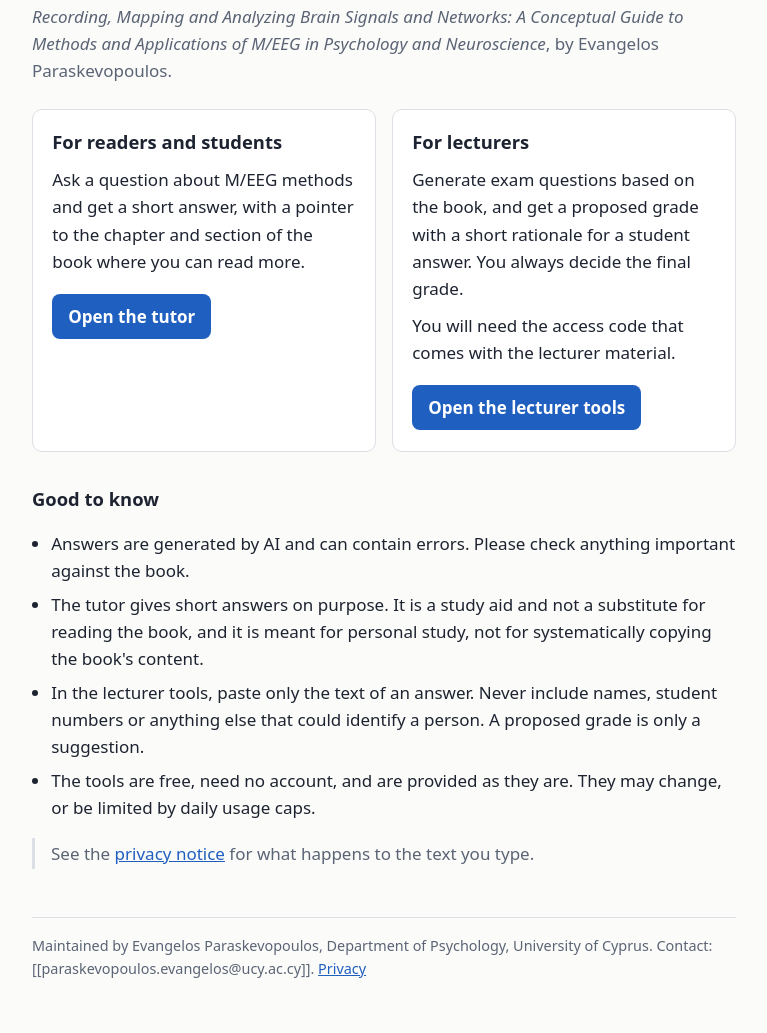
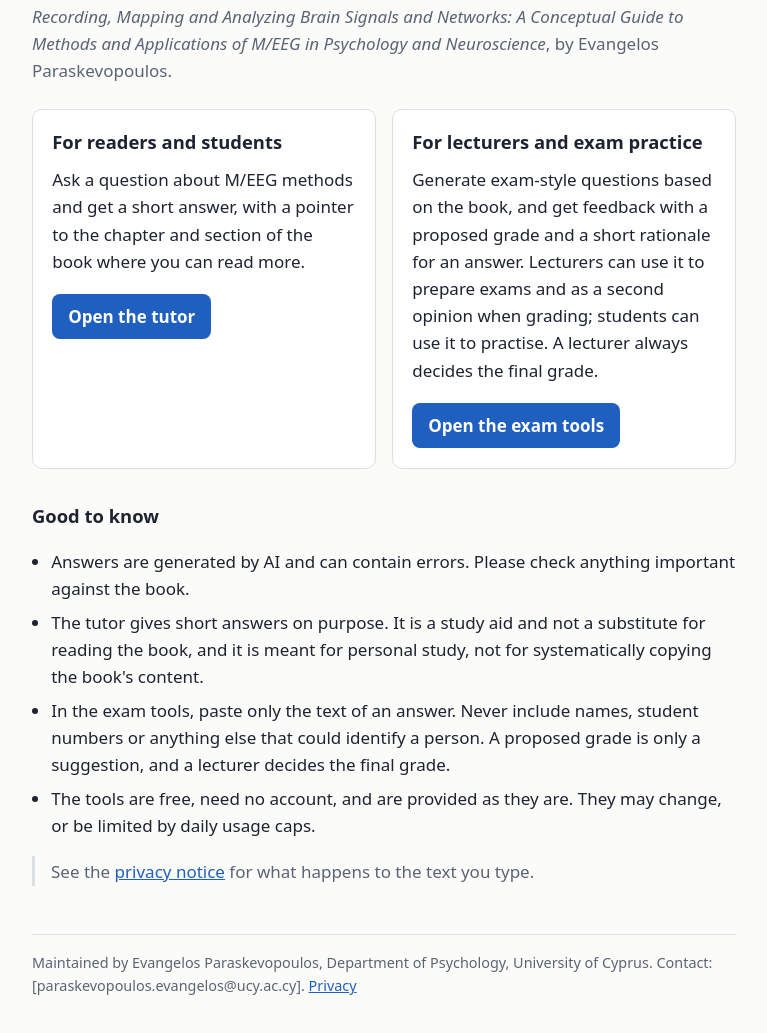
Before and after one commit to ConceptualGuideToM-EEG/ConceptualGuideToM-EEG.github.io, a plain HTML site: page index.html in a window 1280 px wide. Shown: the part 79-1112 px from the top of the page, without its empty margins (256-1023 px from the left). Drawn offline with Linux system fonts and the light colour scheme.

Commit message:
Add files via upload

```diff
--- a/config.js
+++ b/config.js
@@ -1,7 +1,7 @@
 // The ONLY file you need to edit when the chatbot moves.
 // Put the full https:// address of each tool between the quotes.
 // While a value is empty, the page shows "not available yet".
-// Do NOT put API keys, access codes or any other secret in this file:
+// Do NOT put API keys or any other secret in this file:
 // this repository and its website are public.
 window.CHATBOT_LINKS = {
   student: "",
--- a/index.html
+++ b/index.html
@@ -19,10 +19,9 @@
       <a class="btn" href="student/">Open the tutor</a>
     </section>
     <section class="card">
-      <h2>For lecturers</h2>
-      <p>Generate exam questions based on the book, and get a proposed grade with a short rationale for a student answer. You always decide the final grade.</p>
-      <p>You will need the access code that comes with the lecturer material.</p>
-      <a class="btn" href="lecturer/">Open the lecturer tools</a>
+      <h2>For lecturers and exam practice</h2>
+      <p>Generate exam-style questions based on the book, and get feedback with a proposed grade and a short rationale for an answer. Lecturers can use it to prepare exams and as a second opinion when grading; students can use it to practise. A lecturer always decides the final grade.</p>
+      <a class="btn" href="lecturer/">Open the exam tools</a>
     </section>
   </div>
 
@@ -30,13 +29,13 @@
   <ul>
     <li>Answers are generated by AI and can contain errors. Please check anything important against the book.</li>
     <li>The tutor gives short answers on purpose. It is a study aid and not a substitute for reading the book, and it is meant for personal study, not for systematically copying the book's content.</li>
-    <li>In the lecturer tools, paste only the text of an answer. Never include names, student numbers or anything else that could identify a person. A proposed grade is only a suggestion.</li>
+    <li>In the exam tools, paste only the text of an answer. Never include names, student numbers or anything else that could identify a person. A proposed grade is only a suggestion, and a lecturer decides the final grade.</li>
     <li>The tools are free, need no account, and are provided as they are. They may change, or be limited by daily usage caps.</li>
   </ul>
   <p class="note">See the <a href="privacy.html">privacy notice</a> for what happens to the text you type.</p>
 
   <footer>
-    Maintained by Evangelos Paraskevopoulos, Department of Psychology, University of Cyprus. Contact: [[paraskevopoulos.evangelos@ucy.ac.cy]].
+    Maintained by Evangelos Paraskevopoulos, Department of Psychology, University of Cyprus. Contact: [paraskevopoulos.evangelos@ucy.ac.cy].
     <a href="privacy.html">Privacy</a>
   </footer>
 </main>
```
Also changed, not shown: lecturer/index.html (+5 -6 lines), 1 other file.
